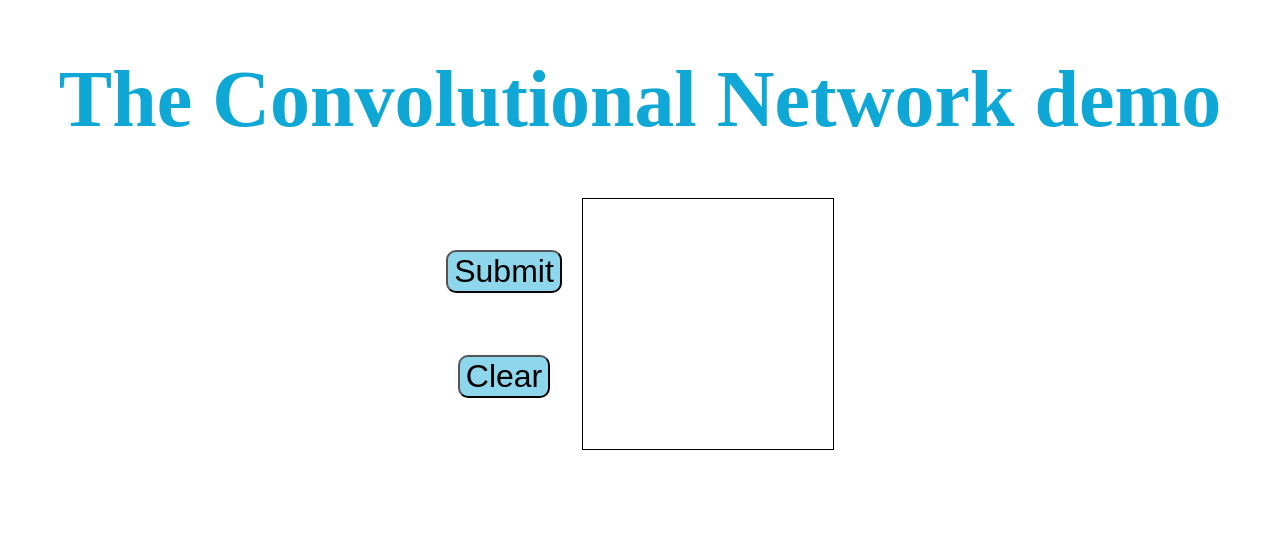
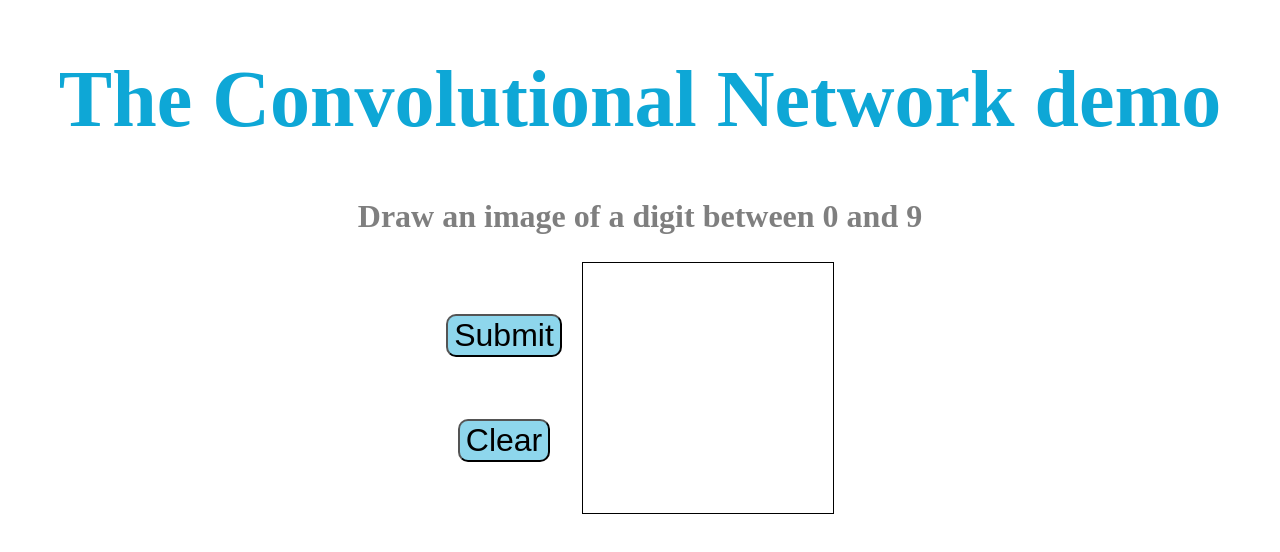
Before and after one commit to Pulkit1704/mnist_cnn, a plain HTML site: page templates/index.html in a window 1280 px wide. Drawn offline with Linux system fonts and the light colour scheme; files whose address does not match are found by name.

Commit message:
update the frontend

```diff
--- a/static/index.css
+++ b/static/index.css
@@ -36,6 +36,12 @@ h1{
     color: rgb(14, 167, 214);
 }
 
+h2{
+    text-align: center;
+    font-size: 2rem;
+    color: rgb(0, 0, 0, 0.5)
+}
+
 #input{
     border: solid black 1px;
 
--- a/templates/index.html
+++ b/templates/index.html
@@ -8,7 +8,7 @@
 </head>
 <body>
     <h1>The Convolutional Network demo</h1>
-
+    <h2>Draw an image of a digit between 0 and 9</h2>
     <div class="main">
         <div class="input-container">
             <div class="control-panel">
```
